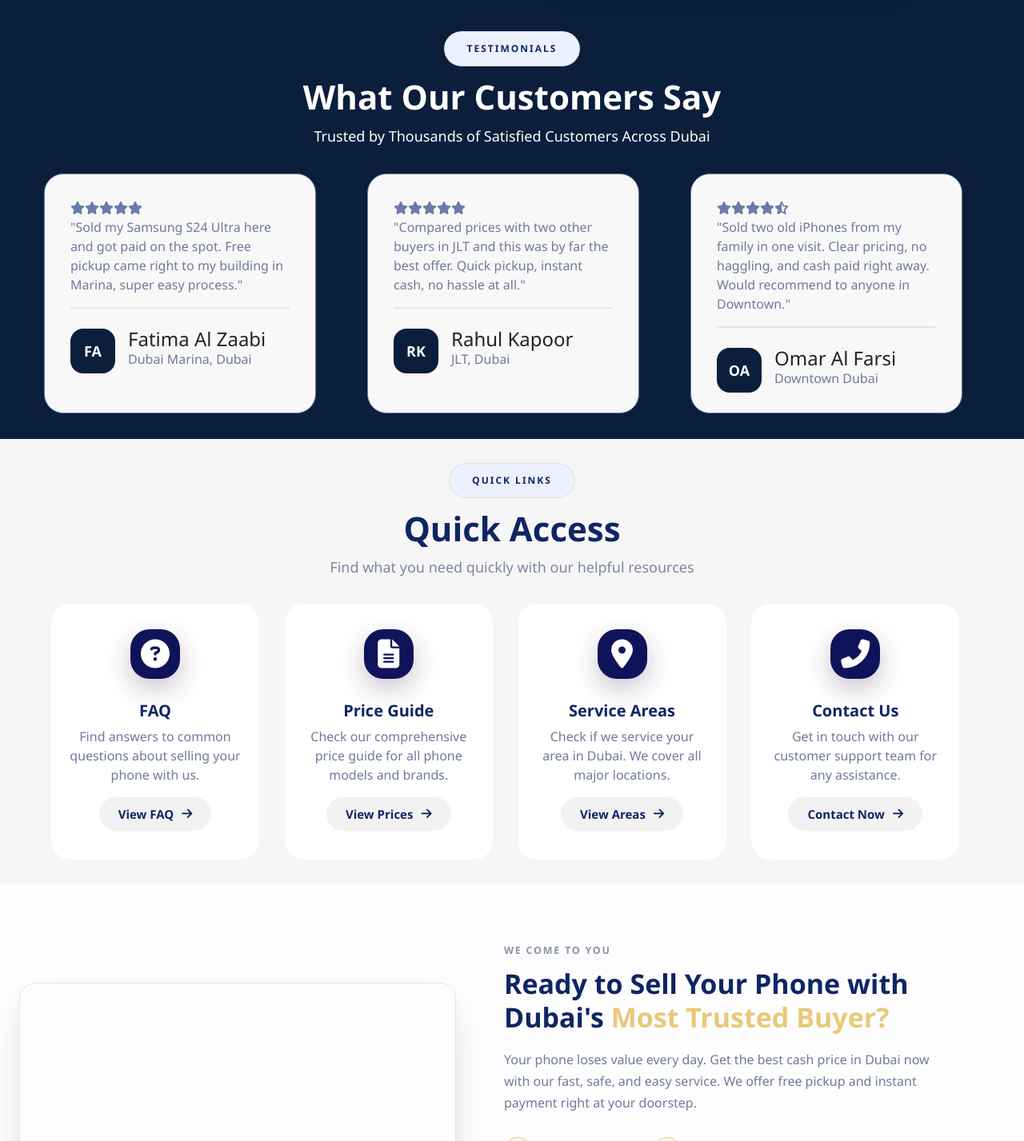
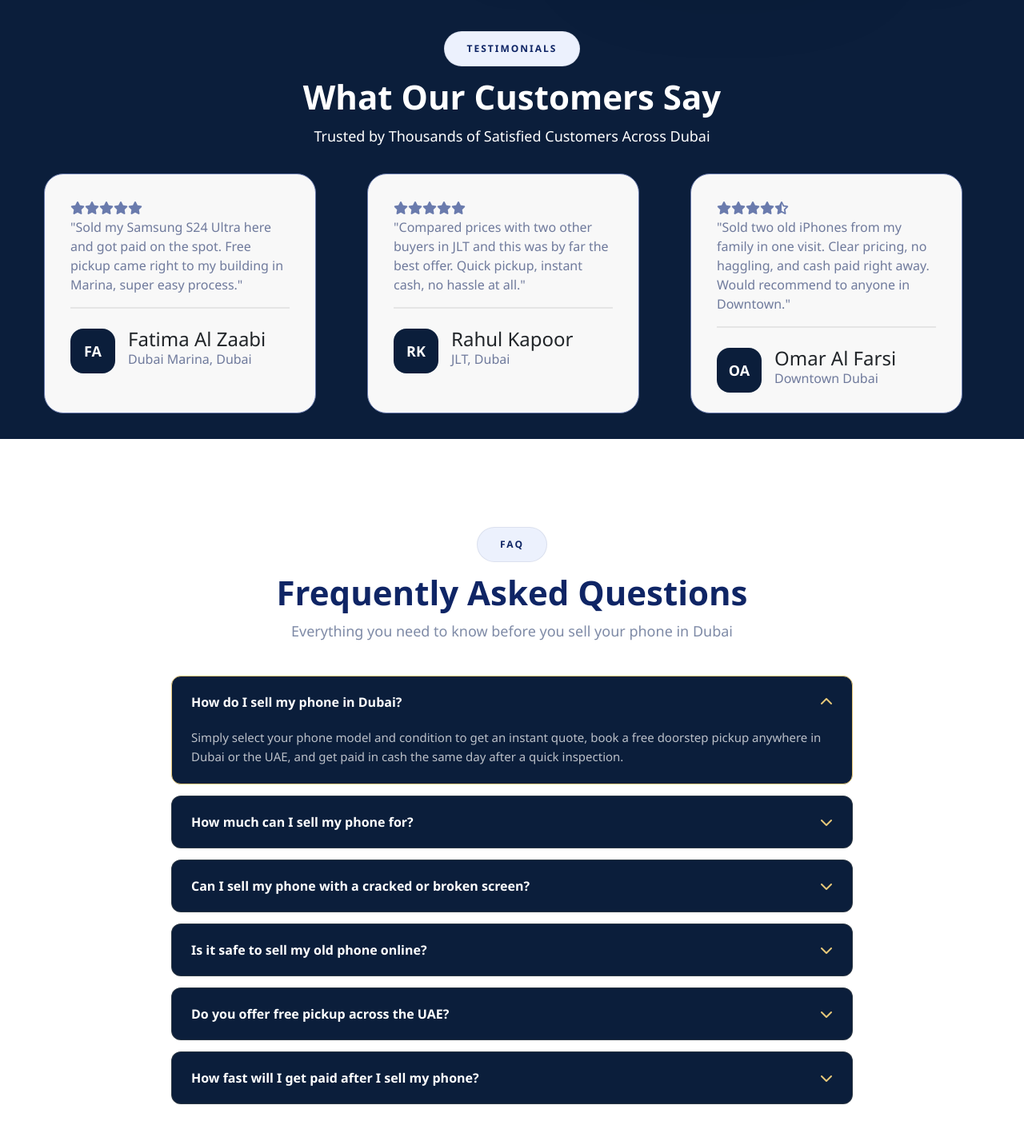
Before and after one commit to saba-maqbool/sellmyphonedubai.ae, a PHP site: page /sellmyphonedubai/ in a window 1280 px wide. Shown: the part 2462-3889 px from the top of the page at 80% size. Run offline with PHP 8.4, Linux system fonts and the light colour scheme; data comes from the database, SQL or seed files in the repository; a map, chart or similar area stays blank; some libraries are stand-ins or nearby versions.

Commit message:
changed headings

```diff
--- a/Includes/get-site-settings.php
+++ b/Includes/get-site-settings.php
@@ -17,13 +17,13 @@ $site_settings = [
     'footer_about_text'      => "Dubai's trusted platform for selling used phones with instant cash payment and free pickup service across all areas.",
     'footer_phone'           => '+971 50 216 6562',
     'footer_whatsapp'        => '+971 50 216 6562',
-    'footer_email'           => 'info@sellmyphonedubai.com',
+    'footer_email'           => 'info@sellmyphonedubai.ae',
     'footer_address'         => 'Al Quoz 3rd, Showroom No 33, Sheikh Zayed Road, Dubai',
     'facebook_url'           => '#',
     'instagram_url'          => '#',
     'twitter_url'            => '#',
     'linkedin_url'           => '#',
-    'copyright_text'         => '© 2026 SellPhoneDubai. All rights reserved.',
+    'copyright_text'         => '© 2026 sellmyphonedubai. All rights reserved.',
 ];
 
 $settings_result = mysqli_query($conn, "SELECT * FROM site_settings WHERE id = 1 LIMIT 1");
--- a/Sections/about-con.php
+++ b/Sections/about-con.php
@@ -35,9 +35,9 @@ if ($about_row = mysqli_fetch_assoc($about_result)) {
 <section class="pickup-section" id="about-con">
     <div class="pickup-container">
         <div class="pickup-map-wrap">
-            <iframe
+           <iframe
                 class="pickup-map"
-                src="https://maps.google.com/maps?q=Dubai,UAE&z=11&output=embed"
+                src="https://www.google.com/maps/embed?pb=!1m18!1m12!1m3!1d3611.708536854531!2d55.223404099999996!3d25.1455429!2m3!1f0!2f0!3f0!3m2!1i1024!2i768!4f13.1!3m3!1m2!1s0x3e5f6a2a35b4ef5d%3A0xffd4276dc990b3b5!2s3rd%2C%20Showroom%20-%2033%20Sheikh%20Zayed%20Rd%20-%20Al%20Qouz%20Ind.first%20-%20Al%20Quoz%20-%20Dubai%20-%20United%20Arab%20Emirates!5e0!3m2!1sen!2s!4v1787822747607!5m2!1sen!2s" width="600" height="450" style="border:0;" allowfullscreen="" loading="lazy" referrerpolicy="strict-origin-when-cross-origin"
                 loading="lazy"
                 referrerpolicy="no-referrer-when-downgrade"
                 title="Dubai coverage map">
--- a/Sections/apple.php
+++ b/Sections/apple.php
@@ -65,17 +65,17 @@
   <div class="tab-pane fade" id="pills-contact" role="tabpanel" aria-labelledby="pills-contact-tab" tabindex="0">
      <div class="condi-container">
             <div class="condi-card" data-key="condition_flawless">
-                <h2 class="h2con">Flawless</h2>
+                <span class="h2con">Flawless</span>
                 <p>Looks brand new, no scratches or dents.</p>
             </div>
 
             <div class="condi-card" data-key="condition_good">
-                <h2 class="h2con">Good</h2>
+                <span class="h2con">Good</span>
                  <p>Light signs of wear, fully working.</p>
             </div>
 
             <div class="condi-card" data-key="condition_fair">
-                <h2 class="h2con">Fair/Cracked</h2>
+                <span class="h2con">Fair/Cracked</span>
                  <p>Heavy wear, cracked screen but functional.</p>
             </div>
         </div>
@@ -91,7 +91,7 @@
         <div class="custom-control custom-checkbox image-checkbox">
             <input type="checkbox" class="custom-control-input" id="ck1a" data-key="acc_charger">
             <label class="custom-control-label" for="ck1a">
-                 <h2 class="h2con">Charger</h2>
+                 <span class="h2con">Charger</span>
                  <span class="price-tag" data-price-for="acc_charger">Loading...</span>
             </label>
         </div>
@@ -100,7 +100,7 @@
         <div class="custom-control custom-checkbox image-checkbox">
             <input type="checkbox" class="custom-control-input" id="ck1b" data-key="acc_box">
             <label class="custom-control-label" for="ck1b">
-                <h2 class="h2con">Box</h2>
+                <span class="h2con">Box</span>
                 <span class="price-tag" data-price-for="acc_box">Loading...</span>
             </label>
         </div>
@@ -109,7 +109,7 @@
         <div class="custom-control custom-checkbox image-checkbox">
             <input type="checkbox" class="custom-control-input" id="ck1c" data-key="acc_earbuds">
             <label class="custom-control-label" for="ck1c">
-                <h2 class="h2con">Earbuds</h2>
+                <span class="h2con">Earbuds</span>
                 <span class="price-tag" data-price-for="acc_earbuds">Loading...</span>
             </label>
         </div>
@@ -118,7 +118,7 @@
         <div class="custom-control custom-checkbox image-checkbox">
             <input type="checkbox" class="custom-control-input" id="ck1d" data-key="acc_warranty">
             <label class="custom-control-label" for="ck1d">
-                 <h2 class="h2con">Warrenty Card</h2>
+                 <span class="h2con">Warrenty Card</span>
                  <span class="price-tag" data-price-for="acc_warranty">Loading...</span>
             </label>
         </div>
@@ -133,7 +133,7 @@
         <div class="row justify-content-center text-center estimate-card-row" style="padding:30px 0; border:2px solid #0B1E3F; border-radius:30px; margin: 2% 20% 2% 20%; ">
             <div class="col-md-6">
                 <h2 class="h2con" style="margin-bottom:10px;">Sell Now Upto</h2>
-                <i class="fa-solid fa-sack-dollar"></i><h1  class="est-price fw-bold mt-4" id="estimatePriceDisplay">Calculating...</h1>
+                <i class="fa-solid fa-sack-dollar"></i><h2  class="est-price fw-bold mt-4" id="estimatePriceDisplay">Calculating...</h2>
                 <p class="text-muted fw-bold mt-4" id="estimateSummary"></p>
                 <p id="estimateNote" style="color:#797979; font-size:13px;"></p>
                 <h6 style="margin-bottom:10px; color:red; font-weight:200;">Note: Your "Sell Now" price is determined by our experts upon device assessment.</h6>
--- a/Sections/chooseus.php
+++ b/Sections/chooseus.php
@@ -33,7 +33,7 @@ if ($chooseus_row = mysqli_fetch_assoc($chooseus_result)) {
 <section class="why-choose-us" id="why-choose-us">
     <div class="section-header">
         <span class="section-tag"><?php echo htmlspecialchars($chooseus_section['kicker']); ?></span>
-        <h3 class="section-title"><?php echo $chooseus_section['heading']; ?></h3>
+        <h2 class="section-title"><?php echo $chooseus_section['heading']; ?></h2>
         <p class="section-subtitle"><?php echo htmlspecialchars($chooseus_section['description']); ?></p>
     </div>
 
--- /dev/null
+++ b/Sections/faq.php
@@ -0,0 +1,119 @@
+<?php
+require_once(__DIR__ . "/../admin/include/db-connect.php");
+
+$faq_section = [
+    'kicker' => 'FAQ',
+    'heading' => 'Frequently Asked Questions',
+    'description' => 'Everything you need to know before you sell your phone in Dubai',
+];
+
+// Default FAQ items (used until the "faq" section is populated in the admin panel)
+$faq_items = [
+    [
+        'title' => 'How do I sell my phone in Dubai?',
+        'subtitle' => 'Simply select your phone model and condition to get an instant quote, book a free doorstep pickup anywhere in Dubai or the UAE, and get paid in cash the same day after a quick inspection.',
+    ],
+    [
+        'title' => 'How much can I sell my phone for?',
+        'subtitle' => 'Your price depends on the model, storage, and condition of your device. Use our instant quote tool above to get an accurate, no-obligation price for your iPhone, Samsung, or any other phone.',
+    ],
+    [
+        'title' => 'Can I sell my phone with a cracked or broken screen?',
+        'subtitle' => 'Yes. We buy phones in any condition, including cracked screens, water damage, or other faults. The price will be adjusted based on the damage, but you can still sell your phone for cash today.',
+    ],
+    [
+        'title' => 'Is it safe to sell my old phone online?',
+        'subtitle' => 'Absolutely. We securely wipe all personal data from your device during inspection, and every transaction is documented, so you can sell your used phone online with full peace of mind.',
+    ],
+    [
+        'title' => 'Do you offer free pickup across the UAE?',
+        'subtitle' => 'Yes, we offer free doorstep pickup across Dubai and other emirates. Just book a pickup slot that works for you, and our team will collect your phone and pay you on the spot.',
+    ],
+    [
+        'title' => 'How fast will I get paid after I sell my phone?',
+        'subtitle' => 'Payment is instant. Once our team inspects your phone at pickup and confirms its condition matches your quote, you get paid in cash or bank transfer the same day.',
+    ],
+];
+
+$stmt = mysqli_prepare($conn, "SELECT * FROM home_sections WHERE section_key = 'faq' LIMIT 1");
+mysqli_stmt_execute($stmt);
+$faq_result = mysqli_stmt_get_result($stmt);
+if ($faq_row = mysqli_fetch_assoc($faq_result)) {
+    foreach (['kicker', 'heading', 'description'] as $field) {
+        if (!empty($faq_row[$field])) {
+            $faq_section[$field] = $faq_row[$field];
+        }
+    }
+
+    $items_stmt = mysqli_prepare($conn, "SELECT * FROM home_section_items WHERE section_id = ? ORDER BY sort_order ASC");
+    mysqli_stmt_bind_param($items_stmt, "i", $faq_row['id']);
+    mysqli_stmt_execute($items_stmt);
+    $items_result = mysqli_stmt_get_result($items_stmt);
+    $db_faq_items = [];
+    while ($item = mysqli_fetch_assoc($items_result)) {
+        $db_faq_items[] = $item;
+    }
+    if (!empty($db_faq_items)) {
+        $faq_items = $db_faq_items;
+    }
+}
+?>
+<section class="faq-section" id="faq-section">
+    <div class="section-header">
+        <span class="section-tag"><?php echo htmlspecialchars($faq_section['kicker']); ?></span>
+        <h2 class="section-title"><?php echo htmlspecialchars($faq_section['heading']); ?></h2>
+        <p class="section-subtitle"><?php echo htmlspecialchars($faq_section['description']); ?></p>
+    </div>
+
+    <div class="faq-container">
+        <?php foreach ($faq_items as $index => $item): ?>
+        <div class="faq-item<?php echo $index === 0 ? ' faq-item-active' : ''; ?>">
+            <button class="faq-question" type="button" aria-expanded="<?php echo $index === 0 ? 'true' : 'false'; ?>">
+                <span><?php echo htmlspecialchars($item['title']); ?></span>
+                <i class="fas fa-chevron-down faq-toggle-icon"></i>
+            </button>
+            <div class="faq-answer">
+                <p><?php echo htmlspecialchars($item['subtitle']); ?></p>
+            </div>
+        </div>
+        <?php endforeach; ?>
+    </div>
+</section>
+
+<script type="application/ld+json">
+{
+  "@context": "https://schema.org",
+  "@type": "FAQPage",
+  "mainEntity": [
+    <?php foreach ($faq_items as $index => $item): ?>
+    {
+      "@type": "Question",
+      "name": <?php echo json_encode($item['title']); ?>,
+      "acceptedAnswer": {
+        "@type": "Answer",
+        "text": <?php echo json_encode($item['subtitle']); ?>
+      }
+    }<?php echo $index < count($faq_items) - 1 ? ',' : ''; ?>
+    <?php endforeach; ?>
+  ]
+}
+</script>
+
+<script>
+document.querySelectorAll('.faq-question').forEach(function (btn) {
+    btn.addEventListener('click', function () {
+        var item = btn.closest('.faq-item');
+        var isActive = item.classList.contains('faq-item-active');
+
+        document.querySelectorAll('.faq-item').forEach(function (el) {
+            el.classList.remove('faq-item-active');
+            el.querySelector('.faq-question').setAttribute('aria-expanded', 'false');
+        });
+
+        if (!isActive) {
+            item.classList.add('faq-item-active');
+            btn.setAttribute('aria-expanded', 'true');
+        }
+    });
+});
+</script>
--- a/Sections/quicklink.php
+++ /dev/null
@@ -1,54 +0,0 @@
-<?php
-require_once(__DIR__ . "/../admin/include/db-connect.php");
-
-$quicklink_section = [
-    'kicker' => 'QUICK LINKS',
-    'heading' => 'Quick Access',
-    'description' => 'Find what you need quickly with our helpful resources',
-];
-$quicklink_items = [];
-
-$stmt = mysqli_prepare($conn, "SELECT * FROM home_sections WHERE section_key = 'quicklink' LIMIT 1");
-mysqli_stmt_execute($stmt);
-$quicklink_result = mysqli_stmt_get_result($stmt);
-if ($quicklink_row = mysqli_fetch_assoc($quicklink_result)) {
-    foreach (['kicker', 'heading', 'description'] as $field) {
-        if (!empty($quicklink_row[$field])) {
-            $quicklink_section[$field] = $quicklink_row[$field];
-        }
-    }
-
-    $items_stmt = mysqli_prepare($conn, "SELECT * FROM home_section_items WHERE section_id = ? ORDER BY sort_order ASC");
-    mysqli_stmt_bind_param($items_stmt, "i", $quicklink_row['id']);
-    mysqli_stmt_execute($items_stmt);
-    $items_result = mysqli_stmt_get_result($items_stmt);
-    while ($item = mysqli_fetch_assoc($items_result)) {
-        $quicklink_items[] = $item;
-    }
-}
-?>
-<section class="quick-link" id="quick-link">
-        <div class="section-header">
-            <span class="section-tag"><?php echo htmlspecialchars($quicklink_section['kicker']); ?></span>
-            <h2 class="section-title"><?php echo htmlspecialchars($quicklink_section['heading']); ?></h2>
-            <p class="section-subtitle"><?php echo htmlspecialchars($quicklink_section['description']); ?></p>
-        </div>
-        <div class="quick-link-container">
-            <div class="quick-links-grid">
-                <?php foreach ($quicklink_items as $item): ?>
-                <div class="quick-link-card">
-                    <div class="quick-link-icon">
-                        <i class="<?php echo htmlspecialchars($item['icon']); ?>"></i>
-                    </div>
-                    <h3 class="h3s"><?php echo htmlspecialchars($item['title']); ?></h3>
-                    <p><?php echo htmlspecialchars($item['subtitle']); ?></p>
-                    <h5><?php echo htmlspecialchars($item['content']); ?>
-                        <i class="fas fa-arrow-right"></i>
-                    </h5>
-                </div>
-                <?php endforeach; ?>
-            </div>
-
-        </div>
-
-    </section>
--- a/Sections/samsung.php
+++ b/Sections/samsung.php
@@ -64,17 +64,17 @@
   <div class="tab-pane fade" id="pills-condition" role="tabpanel" aria-labelledby="pills-condition-tab" tabindex="0">
      <div class="condi-container">
             <div class="condi-card" data-key="condition_flawless">
-                <h2 class="h2con">Flawless</h2>
+                <span class="h2con">Flawless</span>
                 <p>Looks brand new, no scratches or dents.</p>
             </div>
 
             <div class="condi-card" data-key="condition_good">
-                <h2 class="h2con">Good</h2>
+                <span class="h2con">Good</span>
                  <p>Light signs of wear, fully working.</p>
             </div>
 
             <div class="condi-card" data-key="condition_fair">
-                <h2 class="h2con">Fair/Cracked</h2>
+                <span class="h2con">Fair/Cracked</span>
                  <p>Heavy wear, cracked screen but functional.</p>
             </div>
         </div>
@@ -90,7 +90,7 @@
         <div class="custom-control custom-checkbox image-checkbox">
             <input type="checkbox" class="custom-control-input" id="cs1a" data-key="acc_charger">
             <label class="custom-control-label" for="cs1a">
-                 <h2 class="h2con">Charger</h2>
+                 <span class="h2con">Charger</span>
                  <span class="price-tag" data-price-for="acc_charger">Loading...</span>
             </label>
         </div>
@@ -99,7 +99,7 @@
         <div class="custom-control custom-checkbox image-checkbox">
             <input type="checkbox" class="custom-control-input" id="cs1b" data-key="acc_box">
             <label class="custom-control-label" for="cs1b">
-                <h2 class="h2con">Box</h2>
+                <span class="h2con">Box</span>
                 <span class="price-tag" data-price-for="acc_box">Loading...</span>
             </label>
         </div>
@@ -108,7 +108,7 @@
         <div class="custom-control custom-checkbox image-checkbox">
             <input type="checkbox" class="custom-control-input" id="cs1c" data-key="acc_earbuds">
             <label class="custom-control-label" for="cs1c">
-                <h2 class="h2con">Earbuds</h2>
+                <span class="h2con">Earbuds</span>
                 <span class="price-tag" data-price-for="acc_earbuds">Loading...</span>
             </label>
         </div>
@@ -117,7 +117,7 @@
         <div class="custom-control custom-checkbox image-checkbox">
             <input type="checkbox" class="custom-control-input" id="cs1d" data-key="acc_warranty">
             <label class="custom-control-label" for="cs1d">
-                 <h2 class="h2con">Warrenty Card</h2>
+                 <span class="h2con">Warrenty Card</span>
                  <span class="price-tag" data-price-for="acc_warranty">Loading...</span>
             </label>
         </div>
@@ -133,7 +133,7 @@
         <div class="row justify-content-center text-center estimate-card-row" style="padding:30px 0; border:2px solid #0B1E3F; border-radius:30px; margin: 2% 20% 2% 20%; ">
             <div class="col-md-6">
                 <h2 class="h2con" style="margin-bottom:10px;">Sell Now Upto</h2>
-                <i class="fa-solid fa-sack-dollar"></i><h1  class="est-price fw-bold mt-4" id="estimatePriceDisplay">Calculating...</h1>
+                <i class="fa-solid fa-sack-dollar"></i><h2  class="est-price fw-bold mt-4" id="estimatePriceDisplay">Calculating...</h2>
                 <p class="text-muted fw-bold mt-4" id="estimateSummary" style="color:#0B1E3F;"></p>
                 <p id="estimateNote" style="color:#797979; font-size:13px;"></p>
                 <h6 style="margin-bottom:10px; color:red; font-weight:200;">Note: Your "Sell Now" price is determined by our experts upon device assessment.</h6>
--- a/Sections/story.php
+++ b/Sections/story.php
@@ -31,7 +31,7 @@ if ($story_row = mysqli_fetch_assoc($story_result)) {
 <section class="story" id="story">
     <div class="section-header">
         <span class="section-tag"><?php echo htmlspecialchars($story['kicker']); ?></span>
-        <h3 class="section-title"><?php echo htmlspecialchars($story['heading']); ?> <br> <span><?php echo htmlspecialchars($story['heading_highlight']); ?></span></h3>
+        <h2 class="section-title"><?php echo htmlspecialchars($story['heading']); ?> <br> <span><?php echo htmlspecialchars($story['heading_highlight']); ?></span></h2>
         <p class="section-subtitle"><?php echo htmlspecialchars($story['description']); ?></p>
     </div>
     <div class="about-container">
--- a/Sections/testimonials.php
+++ b/Sections/testimonials.php
@@ -55,7 +55,7 @@ function testimonial_initials($name) {
 <section class="testimonials" id="testimonials">
         <div class="section-header">
             <span class="section-tag"><?php echo htmlspecialchars($testimonials_section['kicker']); ?></span>
-            <h3 class="section-title" style="color:white;"><?php echo htmlspecialchars($testimonials_section['heading']); ?></h3>
+            <h2 class="section-title" style="color:white;"><?php echo htmlspecialchars($testimonials_section['heading']); ?></h2>
             <p class="section-subtitle" style="color:white;"><?php echo htmlspecialchars($testimonials_section['description']); ?></p>
         </div>
         <div class="testimonials-grid">
--- a/Styles/style.css
+++ b/Styles/style.css
@@ -1117,57 +1117,73 @@ position: absolute;
     border-top: 2px solid rgb(229, 229, 229);
     line-height: 5px;
 }
-.quick-link{
-    margin-top: 0px;
-    background-color: #f7f6f6;
-
-}
-.quick-links-grid{
-    margin-left: 5%;
-    margin-right: 5%;
-    display: grid;
-    grid-template-columns: repeat(4, 1fr);
-    gap: 15px;
-}
-.quick-link-card{
-    width: 260px;
-    height:320px;
-    text-align: center;
-    padding: 32px 22px 30px;
-    border-radius: 24px;
-    transition: all 0.3s ease;
-    background-color: #ffffff;
-    position: relative;
+
+.faq-section{
+    padding: 80px 24px;
+    max-width: 900px;
+    margin: 0 auto;
+}
+.faq-container{
+    display: flex;
+    flex-direction: column;
+    gap: 14px;
+    margin-top: 40px;
+}
+.faq-item{
+    background-color: #0B1E3B;
+    border: 1px solid rgba(232,201,122,0.15);
+    border-radius: 12px;
     overflow: hidden;
-    transition: all 0.3s ease;
-    margin-bottom: 30px;
-    gap: 0px;
-
-}
-.quick-link-card:hover{
-    background-color: white;
-    transform:translateY(-8px);
-    box-shadow:0 12px 25px rgba(49, 53, 63, 0.18);
-}
-.quick-link-icon{
-    background-color:#0f145a ;
-    width: 62px;
-    height: 62px;
-    border-radius: 24px;
+    transition: border-color 0.3s var(--ease);
+}
+.faq-item-active{
+    border-color: var(--gold);
+}
+.faq-question{
+    width: 100%;
     display: flex;
     align-items: center;
-    justify-content: center;
-    margin: 0 auto 28px;
-    color: white;
-    font-size: 36px;
-    box-shadow: 0 12px 32px rgba(51, 16, 66, 0.25);
-    transition: transform 0.3s ease;
-
-}
-.quick-link-card:hover .quick-link-icon{
-    transform: rotate(-10deg);
-      width: 65px;
-    height: 65px;
+    justify-content: space-between;
+    gap: 16px;
+    padding: 20px 24px;
+    background: transparent;
+    border: none;
+    cursor: pointer;
+    text-align: left;
+    font-size: 16px;
+    font-weight: 600;
+    color: var(--white);
+    font-family: inherit;
+}
+.faq-toggle-icon{
+    color: var(--gold);
+    flex-shrink: 0;
+    transition: transform 0.3s var(--ease);
+}
+.faq-item-active .faq-toggle-icon{
+    transform: rotate(180deg);
+}
+.faq-answer{
+    max-height: 0;
+    overflow: hidden;
+    transition: max-height 0.35s var(--ease), padding 0.35s var(--ease);
+    padding: 0 24px;
+}
+.faq-item-active .faq-answer{
+    max-height: 400px;
+    padding: 0 24px 22px;
+}
+.faq-answer p{
+    color: var(--ink-soft);
+    line-height: 1.6;
+    margin: 0;
+    font-size: 15px;
+}
+@media(max-width:600px){
+    .faq-section{ padding: 56px 16px; }
+    .faq-question{ padding: 16px 18px; font-size: 15px; }
+    .faq-answer{ padding: 0 18px; }
+    .faq-item-active .faq-answer{ padding: 0 18px 18px; }
 }
 .h3s{
     color: #0f2565;
@@ -2468,12 +2484,6 @@ p{
   }
   .testimonial-card{ width:100%; height:auto; }
 
-  .quick-links-grid{
-    grid-template-columns:repeat(2, 1fr);
-    padding:0 16px;
-  }
-  .quick-link-card{ width:100%; height:auto; min-height:320px; }
-
   .process-flex{ flex-wrap:wrap; gap:60px 24px; padding:0 16px; }
   .step-one, .step-two, .step-three{ width:100%; max-width:340px; height:auto; min-height:260px; }
 
@@ -2511,14 +2521,12 @@ p{
   .navbar-img{ width:130px; }
   .features-container,
   .testimonials-grid,
-  .quick-links-grid,
   .our-method-grid{
     grid-template-columns:1fr;
   }
   .testimonials{ padding:10px 16px 30px 16px; }
   .testimonials-grid{ padding:0 8px; }
 
-  .quick-link-card{ min-height:auto; padding:36px 24px 30px; }
   .feature-card{ min-height:auto; padding:36px 24px 30px; }
 
   .mission-card, .vision-card, .value-card,
--- a/home.php
+++ b/home.php
@@ -6,5 +6,5 @@
     <?php require_once ("Sections/process.php"); ?>
     <?php require_once ("Sections/chooseus.php"); ?>
     <?php require_once ("Sections/testimonials.php"); ?>
-    <?php require_once ("Sections/quicklink.php"); ?>
+    <?php require_once ("Sections/faq.php"); ?>
     <?php require_once ("Sections/about-con.php"); ?>
```
Also changed, not shown: admin/home-sections.php (+29 -46 lines), 1 other file.
